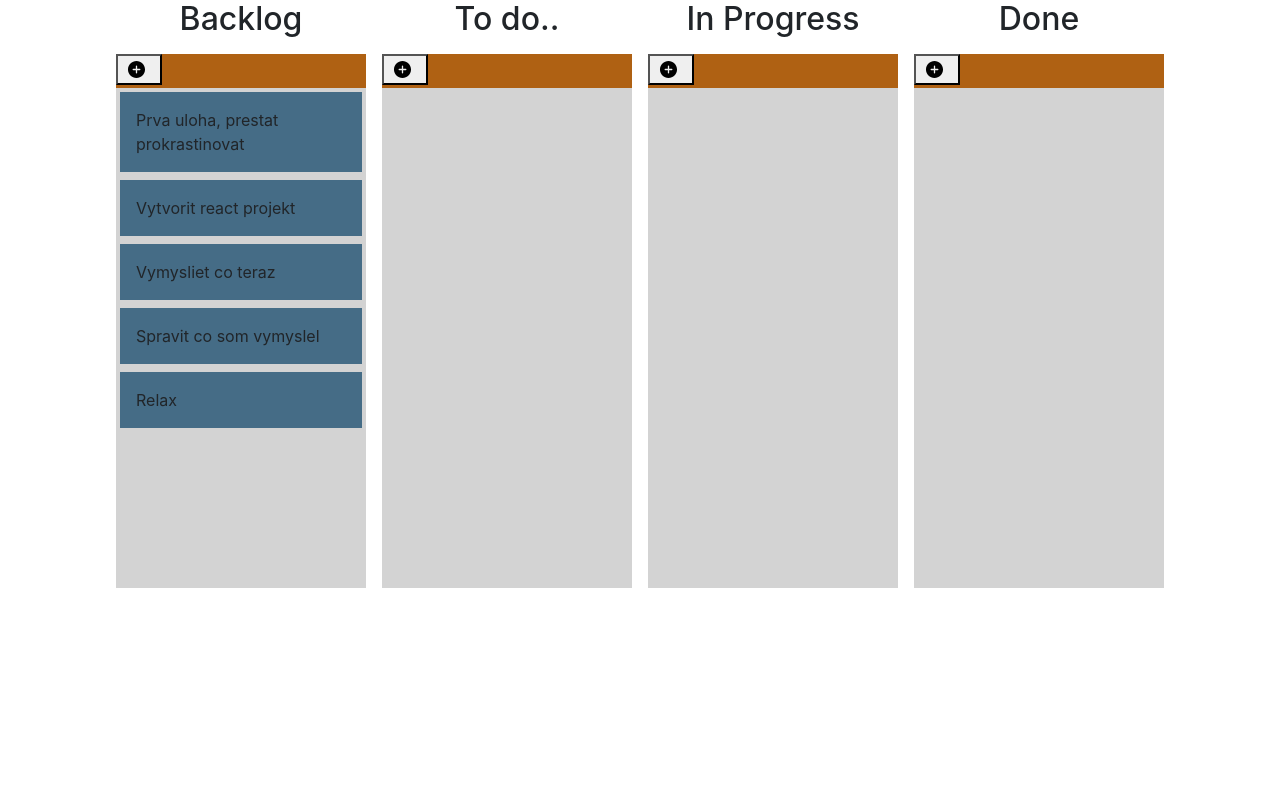
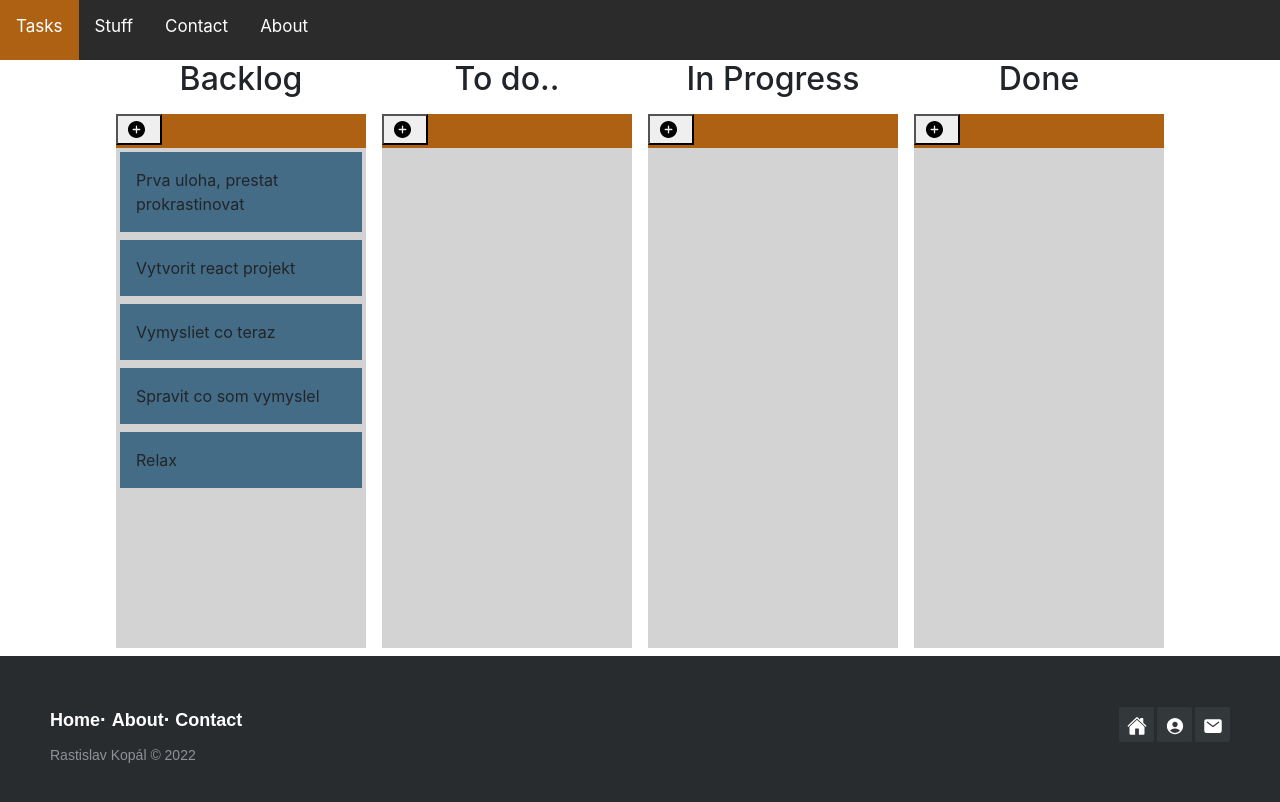
Before and after one commit to rastislavkopal/react_todo_app, a React (Create React App) app: page / in a window 1280 px wide. Shown: the top 802 px of the page. Built offline with nearby package versions, Linux system fonts and the light colour scheme; the HTML template or start-up script is replaced by a standard one.

Commit message:
added navbar and footer and some buutiful animations

```diff
--- a/src/App.js
+++ b/src/App.js
@@ -1,11 +1,17 @@
 import React from "react";
 import CustomDragDropContext from "./components/DragDropContext";
+import Navbar from "./components/Navbar";
+import Footer from "./components/footer";
 
 export default function App() {
 
   return (
-    <main style={{ display: "flex", justifyContent: "center", height: "100%" }}>
-      <CustomDragDropContext />
-    </main>
+    <div>
+      <Navbar />
+      <main style={{ display: "flex", justifyContent: "center", height: "100%" }}>
+        <CustomDragDropContext />
+      </main>
+      <Footer />
+    </div>
   );
 }
--- /dev/null
+++ b/src/components/Navbar/index.js
@@ -0,0 +1,38 @@
+import React, { useEffect, useState } from 'react'
+
+import { IoMenuOutline } from "react-icons/io5";
+
+export default function Navbar() {
+
+  const [isSmall, setIsSmall] = useState(false);
+  const [offset, setOffset] = useState(0);
+
+  // const handleScroll = (event) => {
+  //   // let scrollTop = event.srcElement.body.scrollTop,
+  //   //     itemTranslate = Math.min(0, scrollTop/3 - 60);
+  //   setIsScrolled(true);
+  // }
+
+  useEffect(() => {
+
+    window.removeEventListener('scroll', () => setOffset(window.pageYOffset));
+    window.addEventListener('scroll', () => setOffset(window.pageYOffset), { passive: true });
+    return () => window.removeEventListener('scroll', () => setOffset(window.pageYOffset));
+  }, []);
+
+  const toggleActiveNavbar = () => {
+    setIsSmall(!isSmall);
+  };
+
+  return (
+    <nav className={`${(offset !== 0 ) ? "scrolled" : "not_scrolled"} main_nav ${(isSmall) ? "responsive" : ""}`} id="myTopnav">
+        <a href={() => false} className="active">Tasks</a>
+        <a href={() => false}>Stuff</a>
+        <a href={() => false}>Contact</a>
+        <a href={() => false}>About</a>
+        <a href={() => false} className="navbar_icon" onClick={ () => toggleActiveNavbar()}>
+          <IoMenuOutline />
+        </a>
+    </nav>
+  )
+}
--- /dev/null
+++ b/src/components/footer/index.js
@@ -0,0 +1,27 @@
+import React from 'react'
+import { IoHome, IoPersonCircle, IoMail } from "react-icons/io5";
+
+export default function Footer() {
+  return (
+    <footer className="footer-distributed">
+
+			<div className="footer-right">
+				<a href="/#"><IoHome /></a>
+				<a href="/#"><IoPersonCircle/></a>
+				<a href="/#"><IoMail/></a>
+				{/* <a href="/#"><i className="fa fa-github"></i></a> */}
+			</div>
+
+			<div className="footer-left">
+				<p className="footer-links">
+					<a className="link-1" href="/#">Home</a>
+					<a href="/#">About</a>
+					<a href="/#">Contact</a>
+				</p>
+
+				<p>Rastislav Kopál &copy; 2022</p>
+			</div>
+
+		</footer>
+  )
+}
--- a/src/index.css
+++ b/src/index.css
@@ -64,6 +64,9 @@ code {
 }
 
 .add_task_modal_content {
+  position: fixed;
+  top:0;
+  overflow: hidden;
   display: block;
   background-color: #fefefe;
   margin: 10% auto;
@@ -73,3 +76,163 @@ code {
   transform: scale(1);
   transition: all 500ms ease-in-out;
 }
+
+.scrolled {
+  background-color: rgb(120, 120, 120);
+  opacity: 0.9;
+}
+
+.not_scrolled{
+  background-color: rgb(43, 43, 43);
+  border: none;
+}
+
+.main_nav {
+  overflow: hidden;
+  color: white;
+  -webkit-transition: all 0.6s ease-out;
+  -moz-transition: all 0.6s ease-out;
+  -o-transition: all 0.6s ease-out;
+  -ms-transition: all 0.6s ease-out;
+  transition: all 0.6s ease-out;
+}
+
+.main_nav a {
+  float: left;
+  min-height: 60px;
+  display: block;
+  color: #f2f2f2;
+  text-align: center;
+  padding: 14px 16px;
+  text-decoration: none;
+  font-size: 17px;
+}
+
+.main_nav a:hover {
+  background-color: rgb(173, 141, 141);
+  color: white;
+}
+
+.main_nav a.active {
+  background-color: rgb(175, 97, 19);
+  color: white;
+}
+
+.main_nav .navbar_icon {
+  display: none;
+}
+
+@media screen and (max-width: 600px) {
+  .main_nav a:not(:first-child) {
+    display: none;
+    transition: opacity 1s ease-out;
+    /* opacity: 0; */
+  }
+  .main_nav a.navbar_icon {
+    float: right;
+    display: block;
+  }
+}
+
+@media screen and (max-width: 600px) {
+  .main_nav.responsive {
+    position: relative;
+  }
+  .main_nav.responsive .navbar_icon {
+    position: absolute;
+    right: 0;
+    top: 0;
+  }
+  .main_nav.responsive a {
+    float: none;
+    display: block;
+    text-align: left;
+  }
+}
+
+/* Footer */
+.footer-distributed {
+  background-color: #292c2f;
+  box-shadow: 0 1px 1px 0 rgba(0, 0, 0, 0.12);
+  box-sizing: border-box;
+  width: 100%;
+  text-align: left;
+  font: normal 16px sans-serif;
+  padding: 45px 50px;
+}
+
+.footer-distributed .footer-left p {
+  color: #8f9296;
+  font-size: 14px;
+  margin: 0;
+}
+/* Footer links */
+
+.footer-distributed p.footer-links {
+  font-size: 18px;
+  font-weight: bold;
+  color: #ffffff;
+  margin: 0 0 10px;
+  padding: 0;
+  transition: ease .25s;
+}
+
+.footer-distributed p.footer-links a {
+  display: inline-block;
+  line-height: 1.8;
+  text-decoration: none;
+  color: inherit;
+  transition: ease .25s;
+}
+
+.footer-distributed .footer-links a:before {
+  content: "·";
+  font-size: 20px;
+  left: 0;
+  color: #fff;
+  display: inline-block;
+  padding-right: 5px;
+}
+
+.footer-distributed .footer-links .link-1:before {
+  content: none;
+}
+
+.footer-distributed .footer-right {
+  float: right;
+  margin-top: 6px;
+  max-width: 180px;
+}
+
+.footer-distributed .footer-right a {
+  display: inline-block;
+  width: 35px;
+  height: 35px;
+  background-color: #33383b;
+  border-radius: 2px;
+  font-size: 20px;
+  color: #ffffff;
+  text-align: center;
+  line-height: 35px;
+  margin-left: 3px;
+  transition:all .25s;
+}
+
+.footer-distributed .footer-right a:hover{transform:scale(1.1); -webkit-transform:scale(1.1);}
+
+.footer-distributed p.footer-links a:hover{text-decoration:underline;}
+
+/* Media Queries */
+
+@media (max-width: 600px) {
+  .footer-distributed .footer-left, .footer-distributed .footer-right {
+    text-align: center;
+  }
+  .footer-distributed .footer-right {
+    float: none;
+    margin: 0 auto 20px;
+  }
+  .footer-distributed .footer-left p.footer-links {
+    line-height: 1.8;
+  }
+}
```
